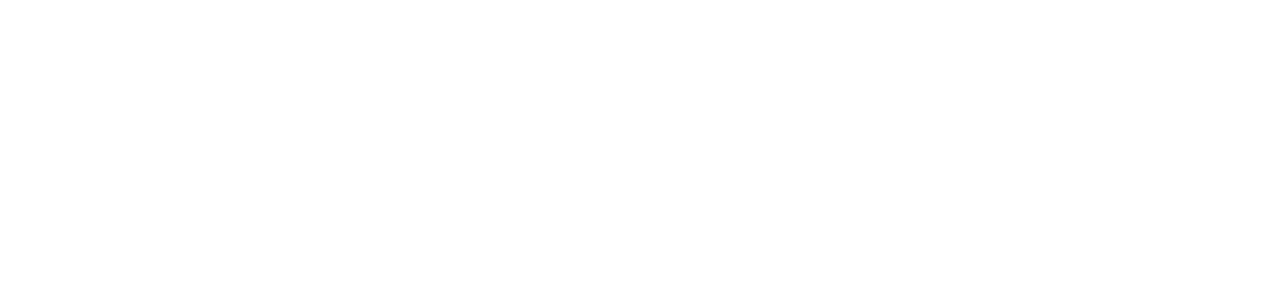
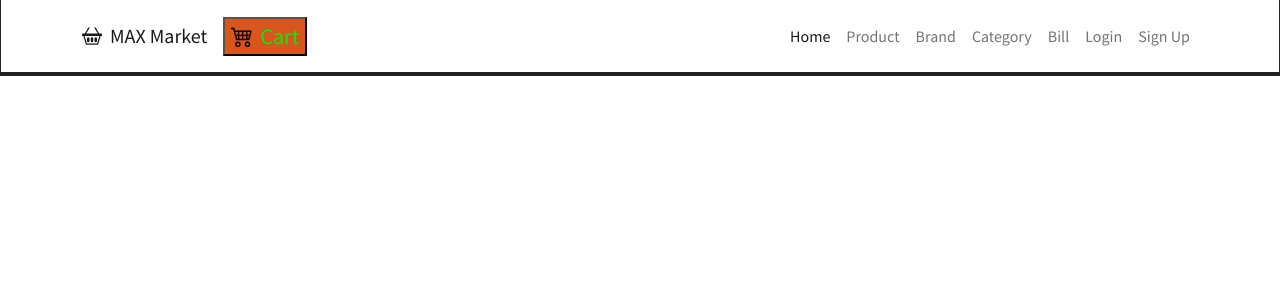
Before and after one commit to PrasathRaina04/storeReactEasy-Peasy, a React (Vite) app in the folder vite-project/: page /brand in a window 1280 px wide. Before the commit this address had no page. Shown: the top 300 px of the page. Built offline with nearby package versions, Linux system fonts and the light colour scheme; what easy-peasy would draw is missing.

Commit message:
Create Category page

```diff
--- a/vite-project/src/App.jsx
+++ b/vite-project/src/App.jsx
@@ -9,6 +9,7 @@ import React, { Suspense } from "react";
 import { AppProviders } from "./providers";
 import Applayout from "./Components/applayout/Applayout.component";
 import { Product } from './Product/Product'
+import { Category } from './category/Category'
 
 function App() {
 
@@ -20,7 +21,7 @@ function App() {
         <Routes>
           <Route path="/signup" element={<Login />} />
           <Route path="/product" element={<Product />} />
-
+          <Route path="/category" element={<Category />} />
         </Routes>
       </Suspense>
     </Applayout>
--- /dev/null
+++ b/vite-project/src/Components/Header/Header.component.jsx
@@ -0,0 +1,34 @@
+// import { Cart } from "../Cart/Cart.component";
+import { useNavigate } from "react-router-dom";
+
+export function Header()
+{
+    const navigate= useNavigate();
+    return(
+        <>
+      <header style={{ marginBottom:"24px", }}>
+        <nav className="navbar navbar-expand-md py-3">
+            <div className="container"><a className="navbar-brand d-flex align-items-center" href="#"><span className="bs-icon-sm bs-icon-rounded bs-icon-primary d-flex justify-content-center align-items-center me-2 bs-icon"><svg className="bi bi-basket2" xmlns="http://www.w3.org/2000/svg" width="1em" height="1em" fill="currentColor" viewBox="0 0 16 16">
+    <path d="M4 10a1 1 0 0 1 2 0v2a1 1 0 0 1-2 0zm3 0a1 1 0 0 1 2 0v2a1 1 0 0 1-2 0zm3 0a1 1 0 1 1 2 0v2a1 1 0 0 1-2 0z"></path>
+    <path d="M5.757 1.071a.5.5 0 0 1 .172.686L3.383 6h9.234L10.07 1.757a.5.5 0 1 1 .858-.514L13.783 6H15.5a.5.5 0 0 1 .5.5v1a.5.5 0 0 1-.5.5h-.623l-1.844 6.456a.75.75 0 0 1-.722.544H3.69a.75.75 0 0 1-.722-.544L1.123 8H.5a.5.5 0 0 1-.5-.5v-1A.5.5 0 0 1 .5 6h1.717L5.07 1.243a.5.5 0 0 1 .686-.172zM2.163 8l1.714 6h8.246l1.714-6H2.163z"></path>
+</svg></span><span>MAX Market</span></a><button className="cart-toggler" data-bs-toggle="offcanvas" data-bs-target="#navbar" data-bs-placement="end" aria-controls="navbar" style={{ fontSize:"22px", background:"rgb(214,86,30)", }}><svg xmlns="http://www.w3.org/2000/svg" width="1em" height="1em" fill="currentColor" viewBox="0 0 16 16" className="bi bi-cart4" style={{ marginRight:"7px", paddingBottom:"0px", marginBottom:"4px", }}>
+                        <path d="M0 2.5A.5.5 0 0 1 .5 2H2a.5.5 0 0 1 .485.379L2.89 4H14.5a.5.5 0 0 1 .485.621l-1.5 6A.5.5 0 0 1 13 11H4a.5.5 0 0 1-.485-.379L1.61 3H.5a.5.5 0 0 1-.5-.5M3.14 5l.5 2H5V5zM6 5v2h2V5zm3 0v2h2V5zm3 0v2h1.36l.5-2zm1.11 3H12v2h.61zM11 8H9v2h2zM8 8H6v2h2zM5 8H3.89l.5 2H5zm0 5a1 1 0 1 0 0 2 1 1 0 0 0 0-2m-2 1a2 2 0 1 1 4 0 2 2 0 0 1-4 0m9-1a1 1 0 1 0 0 2 1 1 0 0 0 0-2m-2 1a2 2 0 1 1 4 0 2 2 0 0 1-4 0"></path>
+                    </svg><span style={{ color:"rgb(13,234,9)", }}>Cart</span></button><button data-bs-toggle="collapse" className="navbar-toggler text-end" data-bs-target="#navcol-2"><span className="visually-hidden">Toggle navigation</span><span className="navbar-toggler-icon"></span></button>
+                <div className="collapse navbar-collapse text-center" id="navcol-2" style={{ margin:"0px", }}>
+                    <ul className="navbar-nav navbar-nav-scroll ms-auto">
+                        <li className="nav-item"><a className="nav-link active" href="/">Home</a></li>
+                        <li className="nav-item"><a className="nav-link" href="/Product">Product</a></li>
+                        <li className="nav-item"><a className="nav-link" href="/brand">Brand</a></li>
+                        <li className="nav-item"><a className="nav-link" href="/category">Category</a></li>
+                        <li className="nav-item"><a className="nav-link" href="/bill">Bill</a></li>
+                        <li className="nav-item"><a className="nav-link" href="/login">Login</a></li>
+                        <li className="nav-item"><a className="nav-link" href="/signin">Sign Up</a></li>
+                    </ul>
+                </div>
+            </div>
+        </nav>
+{/* <Cart /> */}
+    </header>
+        </>
+    )
+}
--- a/vite-project/src/Components/applayout/Applayout.component.tsx
+++ b/vite-project/src/Components/applayout/Applayout.component.tsx
@@ -1,9 +1,13 @@
 import React from "react";
 import { PropsWithChildren, ReactElement } from "react";
+import { Header } from "../Header/Header.component";
 
 export default function Applayout({children}: PropsWithChildren): ReactElement{
     return(
         <>
+        <header>
+            <Header />
+        </header>
             <main id="main-content" tabIndex={-1}>
                 <div className='main' >
                     <div className="container-fluid p-0 flex-grow-1 d-flex flex-column">{children}</div>
```
